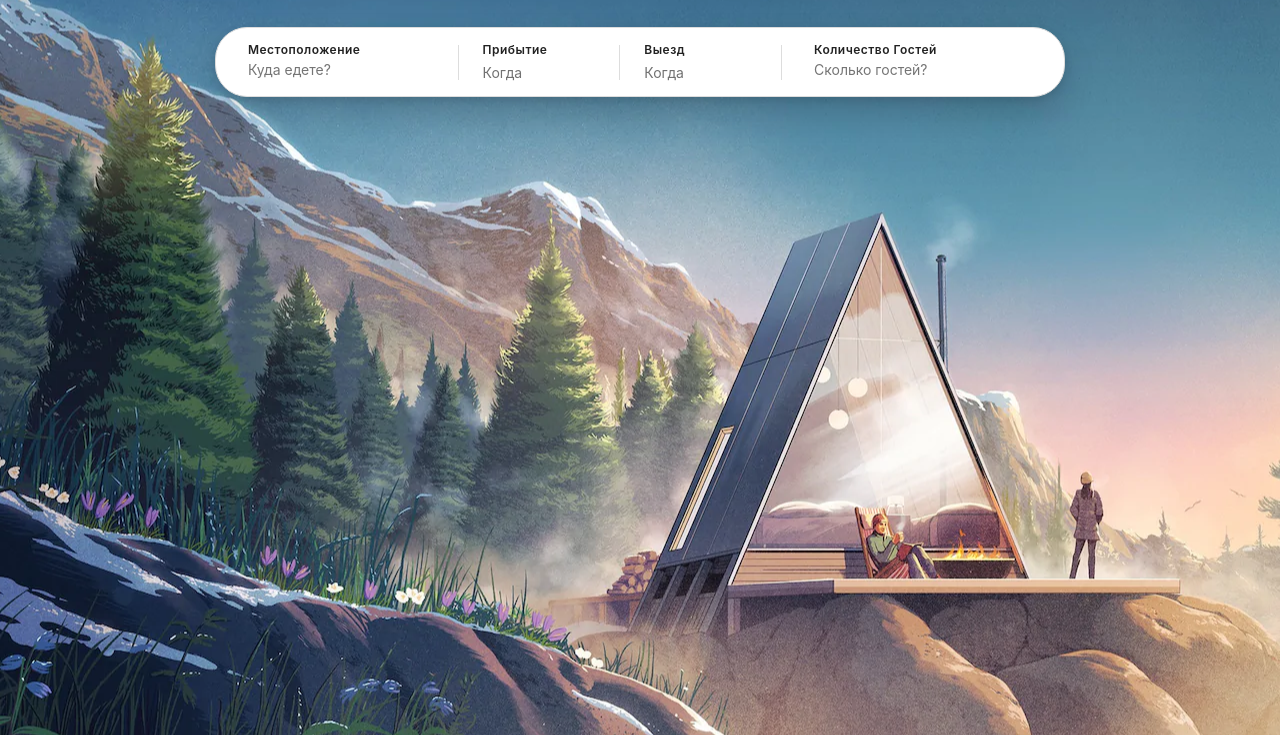
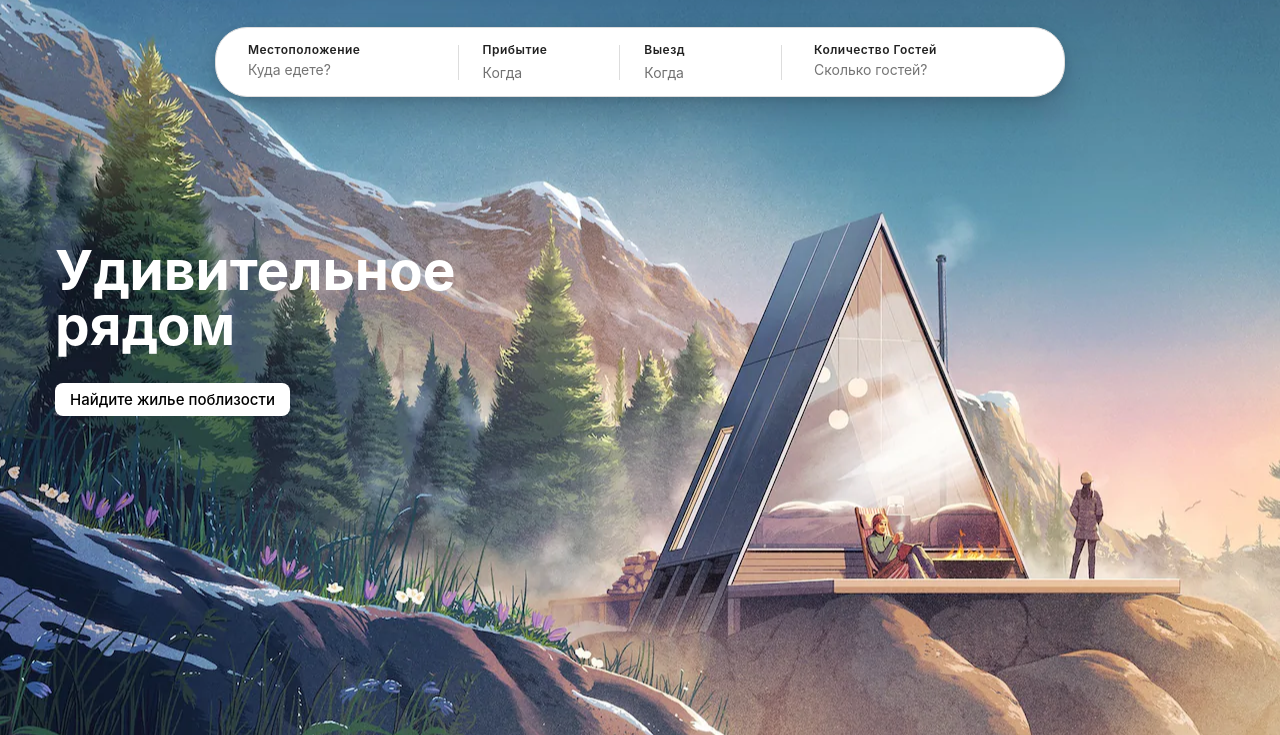
Before and after one commit to runz0rEgor/airbnb, a website: page index.html in a window 1280 px wide. Shown: the part 65-800 px from the top of the page. Drawn offline with Linux system fonts and the light colour scheme.

Commit message:
add header title

```diff
--- a/index.html
+++ b/index.html
@@ -82,6 +82,14 @@
             </div>
           </form>
         </div>
+        <div class="header__title">
+          <h1 class="title">Удивительное рядом</h1>
+          <div class="btn-wrap">
+            <button class="button">
+              Найдите жилье поблизости
+            </button>
+          </div>
+        </div>
       </div>
     </header>
 
--- a/scss/base/_reset.scss
+++ b/scss/base/_reset.scss
@@ -22,7 +22,9 @@ li {
 }
 
 input,
-button {
+button,
+a {
   font: inherit;
   outline: none;
+  border: none;
 }
--- a/scss/components/_button.scss
+++ b/scss/components/_button.scss
@@ -0,0 +1,11 @@
+.button {
+  padding: 7px 15px;
+  border-radius: 8px;
+  background-color: $BTN_BACKGROUND_COLOR;
+  font-size: 15px;
+  font-weight: 500;
+}
+
+.btn-wrap {
+  margin-top: 30px;
+}
--- a/scss/layout/header.scss
+++ b/scss/layout/header.scss
@@ -72,3 +72,13 @@
     margin-right: 10px;
   }
 }
+
+.header__title {
+  max-width: 250px;
+  padding-top: 146px;
+  color: $HEADER_LINKS_COLOR;
+  .title {
+    font-size: 55px;
+    line-height: 55px;
+  }
+}
```
Also changed, not shown: css/style.css.
